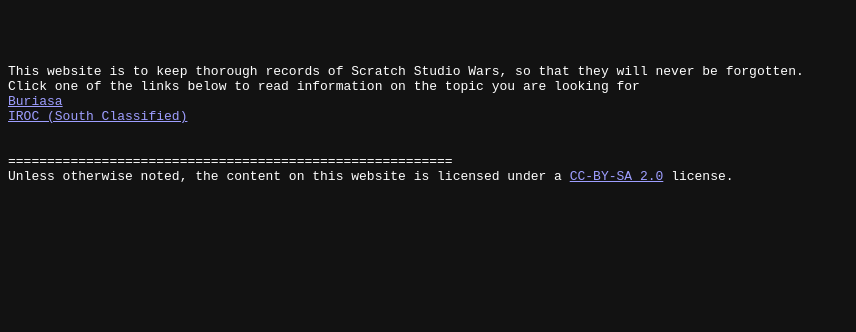
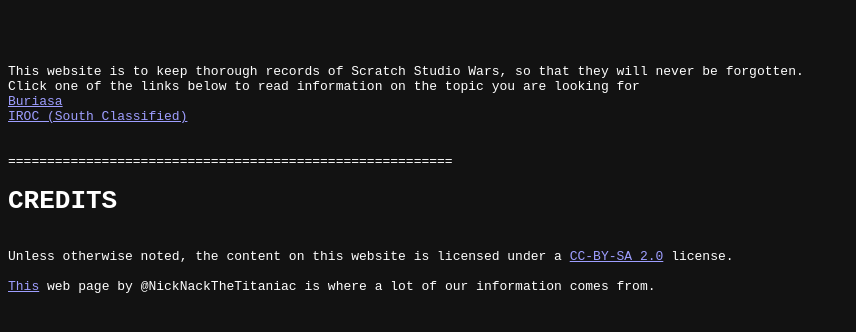
Before and after one commit to NoAngleTriangle/sprk, a plain HTML site: page index.html in a window 1280 px wide. Shown: the part 104-436 px from the top of the page, without its empty margins (0-856 px from the left). Drawn offline with Linux system fonts and the light colour scheme.

Commit message:
Update index.html

```diff
--- a/index.html
+++ b/index.html
@@ -31,8 +31,10 @@
 
 
 =========================================================
+<h1>CREDITS</h1>
 Unless otherwise noted, the content on this website is licensed under a <a href="https://creativecommons.org/licenses/by-sa/2.0/deed.en">CC-BY-SA 2.0</a> license.
 
+<a href="https://scratch.mit.edu/studios/35108236">This</a> web page by @NickNackTheTitaniac is where a lot of our information comes from.
 
 
 
```
